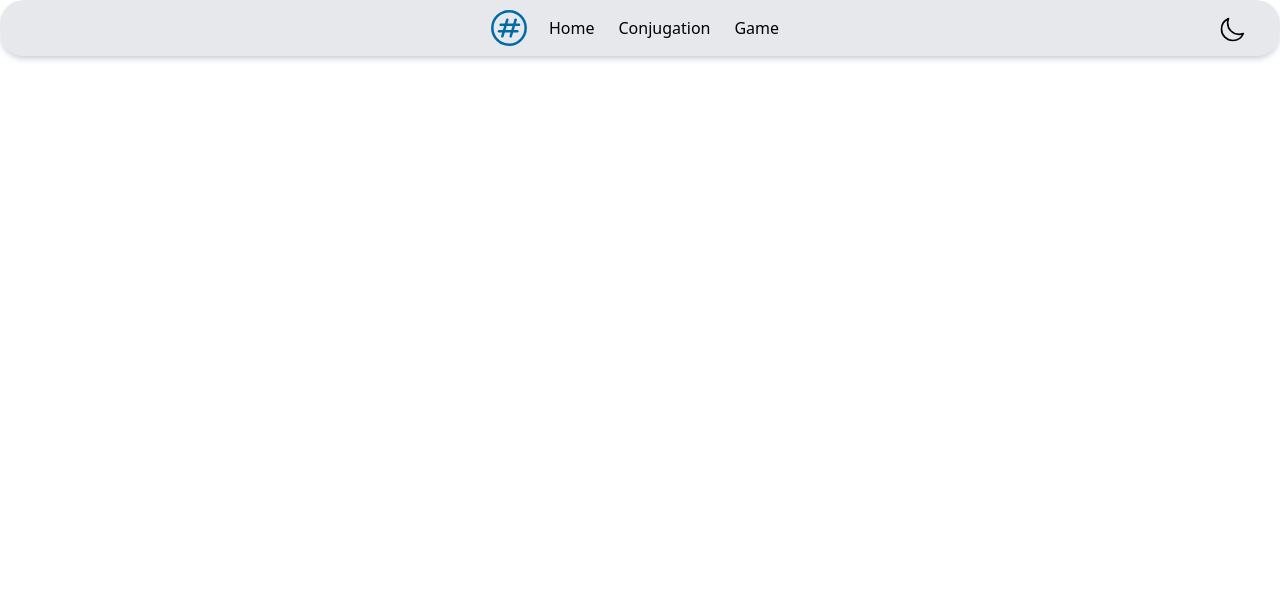
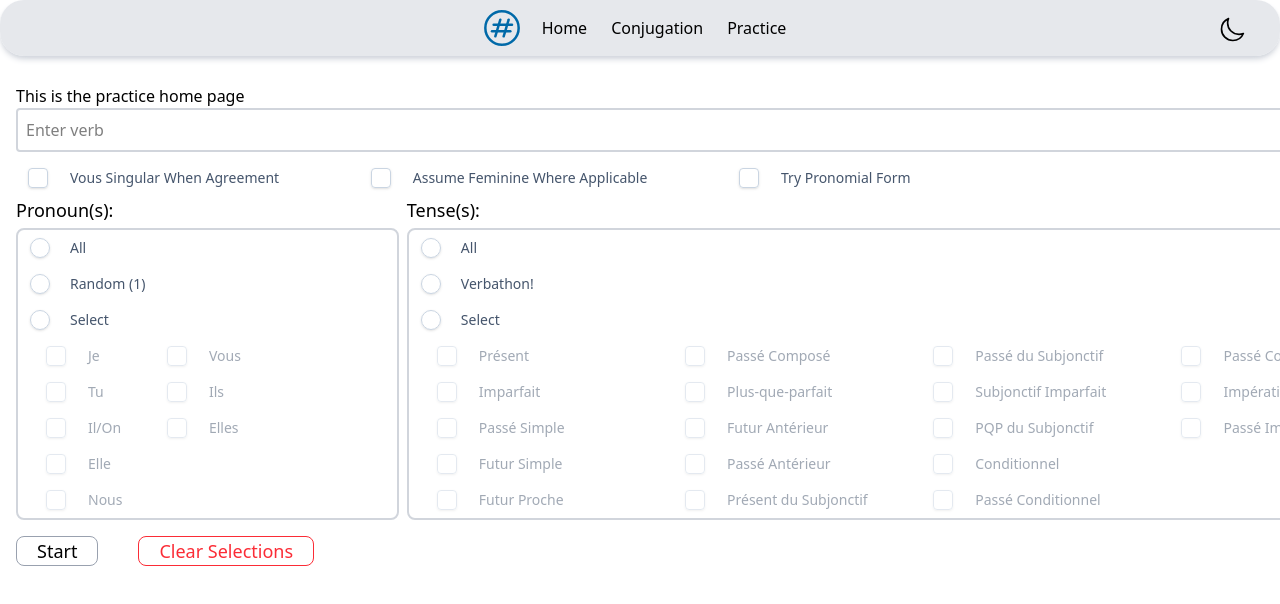
Before and after one commit to Hashovic/vue-french, a Vue app in the folder vue-fr/: page /practice in a window 1280 px wide. Shown: the top 604 px of the page. Built offline with nearby package versions, Linux system fonts and the light colour scheme.

Commit message:
changed game to practice because not everyone sees conjugation as a game

```diff
--- a/vue-fr/src/components/NavbarItem.vue
+++ b/vue-fr/src/components/NavbarItem.vue
@@ -20,7 +20,7 @@
                         <RouterLink to="/conjugation" class="text-[16px] px-3 hover:text-amber-500 dark:hover:text-fuchsia-600">Conjugation</RouterLink>
                     </li>
                     <li>
-                        <RouterLink to="/game" class="text-[16px] px-3 hover:text-amber-500 dark:hover:text-fuchsia-600">Game</RouterLink>
+                        <RouterLink to="/practice" class="text-[16px] px-3 hover:text-amber-500 dark:hover:text-fuchsia-600">Practice</RouterLink>
                     </li>
                 </ul>
             </div>
--- a/vue-fr/src/components/GameComponent.vue
+++ b/vue-fr/src/components/PracticeComponent.vue
@@ -8,7 +8,7 @@
             </div>
         </div>
         <form v-if="conj" @submit.prevent="checkCompleted" class="grid grid-cols-1 py-1 gap-y-2">
-            <GameUnit
+            <PracticeUnit
                 v-for="(ans, tense) in formData"
                 :tense="tense"
                 :ans="ans"
@@ -25,7 +25,7 @@
 <script setup>
     import { verbathonTenses, allTensesIdList, tenseCheckList, secondaryEquivalents, imperatifEquivalents } from '@/utils/tenseLists';
     import { checkImperatif } from '@/utils/helper';
-    import GameUnit from '@/components/GameUnit.vue';
+    import PracticeUnit from '@/components/PracticeUnit.vue';
     import { ref, reactive } from 'vue';
     import Modal from './Modal.vue';
 
--- a/vue-fr/src/components/GameForm.vue
+++ b/vue-fr/src/components/PracticeForm.vue
@@ -1,6 +1,6 @@
 <template>
     <div>
-        <form id="game-form" @submit.prevent="submitForm">
+        <form id="practice-form" @submit.prevent="submitForm">
             <input
                 type="text"
                 id="verb-input"
@@ -138,7 +138,7 @@ const submitForm = () => {
     }
 
     router.push({
-        name: 'game',
+        name: 'practice',
         params: { verb: match.groups.verb },
         query: { opt: encode(options) }
     });
--- a/vue-fr/src/components/SolutionComponent.vue
+++ b/vue-fr/src/components/SolutionComponent.vue
@@ -41,7 +41,6 @@
     import { useRouter } from 'vue-router';
     import SolutionUnit from './SolutionUnit.vue';
 
-
     const router = useRouter();
     const incorrectCount = ref(0);
     const totalCount = ref(0);
@@ -54,7 +53,7 @@
     });
 
     function restart() {
-        router.push({name: 'game-home'});
+        router.push({name: 'practice-home'});
     }
 
     function addIncorrect() {
--- a/vue-fr/src/router/index.js
+++ b/vue-fr/src/router/index.js
@@ -23,14 +23,14 @@ const router = createRouter({
       }),
     },
     {
-      path: '/game',
-      name: 'game-home',
-      component: () => import('@/views/GameHomeView.vue'),
+      path: '/practice',
+      name: 'practice-home',
+      component: () => import('@/views/PracticeHomeView.vue'),
     },
     {
-      path: '/game/:verb',
-      name: 'game',
-      component: () => import('@/views/GameView.vue'),
+      path: '/practice/:verb',
+      name: 'practice',
+      component: () => import('@/views/PracticeView.vue'),
       props: (route) => ({
         verbIn: route.params.verb,
         options: route.query.opt,
--- a/vue-fr/src/views/GameHomeView.vue
+++ /dev/null
@@ -1,8 +0,0 @@
-<template>
-  <p>This is the game home page</p>
-  <GameForm />
-</template>
-<script setup>
-    import GameForm from '@/components/GameForm.vue';
-
-</script>
--- /dev/null
+++ b/vue-fr/src/views/PracticeHomeView.vue
@@ -0,0 +1,7 @@
+<template>
+  <p>This is the practice home page</p>
+  <PracticeForm />
+</template>
+<script setup>
+    import PracticeForm from '@/components/PracticeForm.vue';
+</script>
--- a/vue-fr/src/views/GameView.vue
+++ b/vue-fr/src/views/PracticeView.vue
@@ -1,10 +1,10 @@
 <template>
-    <GameComponent v-if="singleConj && !complete" @completed="showSolution" :options="decoded" :verb="verbIn" :conj="singleConj" :pronoun="pronoun"/>
+    <PracticeComponent v-if="singleConj && !complete" @completed="showSolution" :options="decoded" :verb="verbIn" :conj="singleConj" :pronoun="pronoun"/>
     <SolutionComponent v-else-if="singleConj" :incorrect="completedIncorrect" :formData="completedAnswers" :conj="singleConj" :pronoun="pronoun"/>
 </template>
 <script setup>
     import { decode, getRandomElement, checkNotDefective} from '@/utils/helper.js';
-    import GameComponent from '@/components/GameComponent.vue';
+    import PracticeComponent from '@/components/PracticeComponent.vue';
     import { onMounted, ref } from 'vue';
     import SolutionComponent from '@/components/SolutionComponent.vue';
 
```
Also changed, not shown: vue-fr/src/components/PracticeUnit.vue (renamed from vue-fr/src/components/GameUnit.vue).
